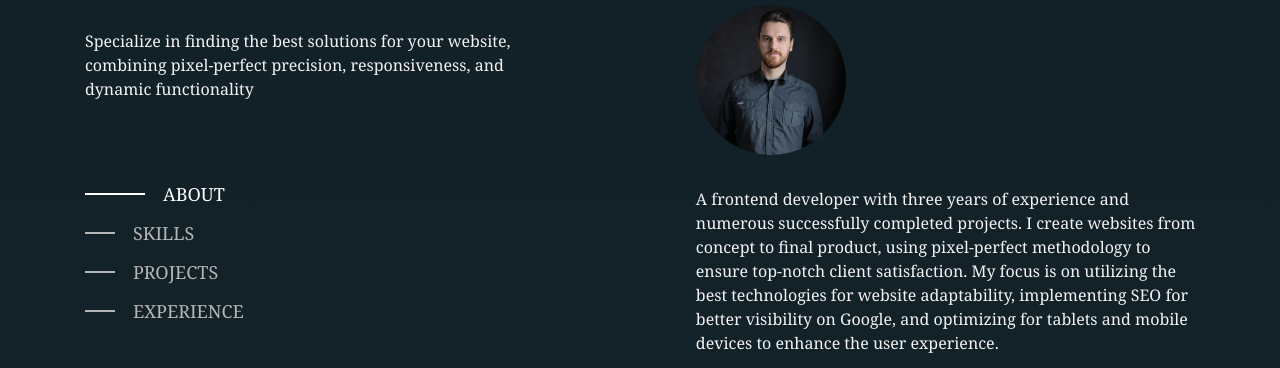
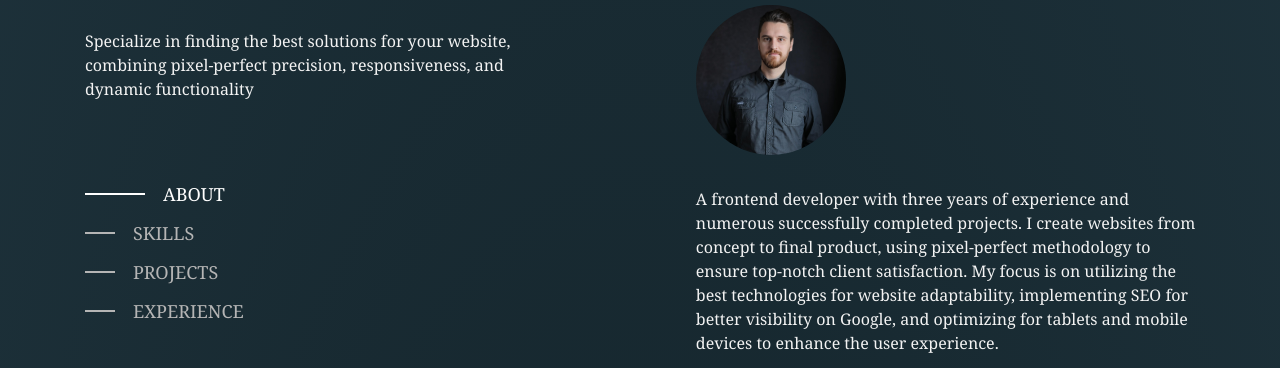
Before and after one commit to nermin990/portfolio, a plain HTML site: page index.html in a window 1280 px wide. Shown: the part 224-592 px from the top of the page. Drawn offline with nearby package versions, Linux system fonts and the light colour scheme.

Commit message:
background color

```diff
--- a/style.css
+++ b/style.css
@@ -9,9 +9,9 @@ body {
 
 body {
     /*height: 100vh;*/
-    background: linear-gradient(180deg, rgba(17,32,38,1) 0%, rgba(23,43,51,1) 70%, rgba(29,49,58,1) 100%);
+    /*background: linear-gradient(180deg, rgba(17,32,38,1) 0%, rgba(23,43,51,1) 70%, rgba(29,49,58,1) 100%);*/
 
-    /* background-image: radial-gradient(at 50% 50%, #112026, #1d313a); */
+     background-image: radial-gradient(at 50% 50%, #112026, #1d313a);
     /*background-color: rgb(18, 36, 43) !important;*/
     overflow-x: clip;
 }
```
